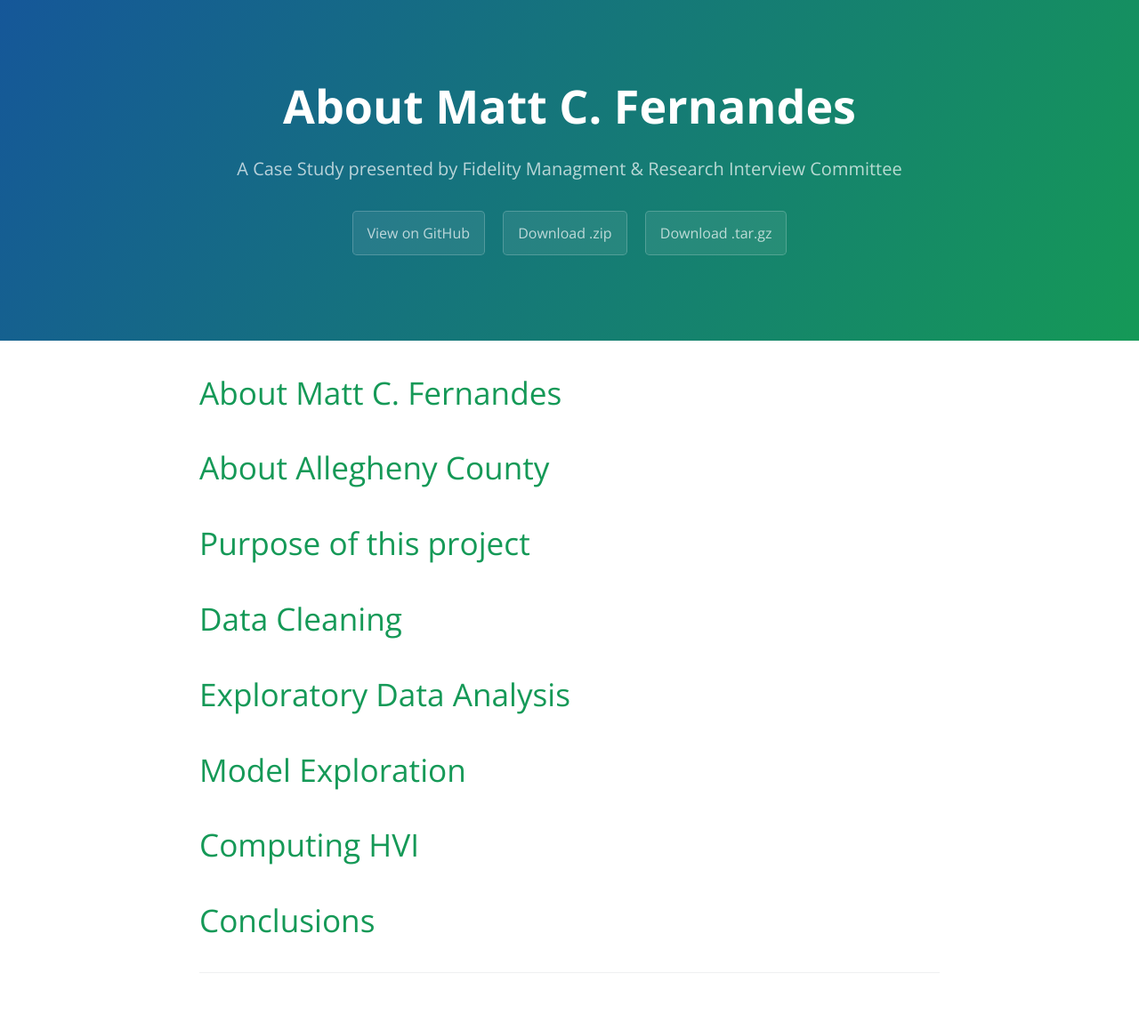
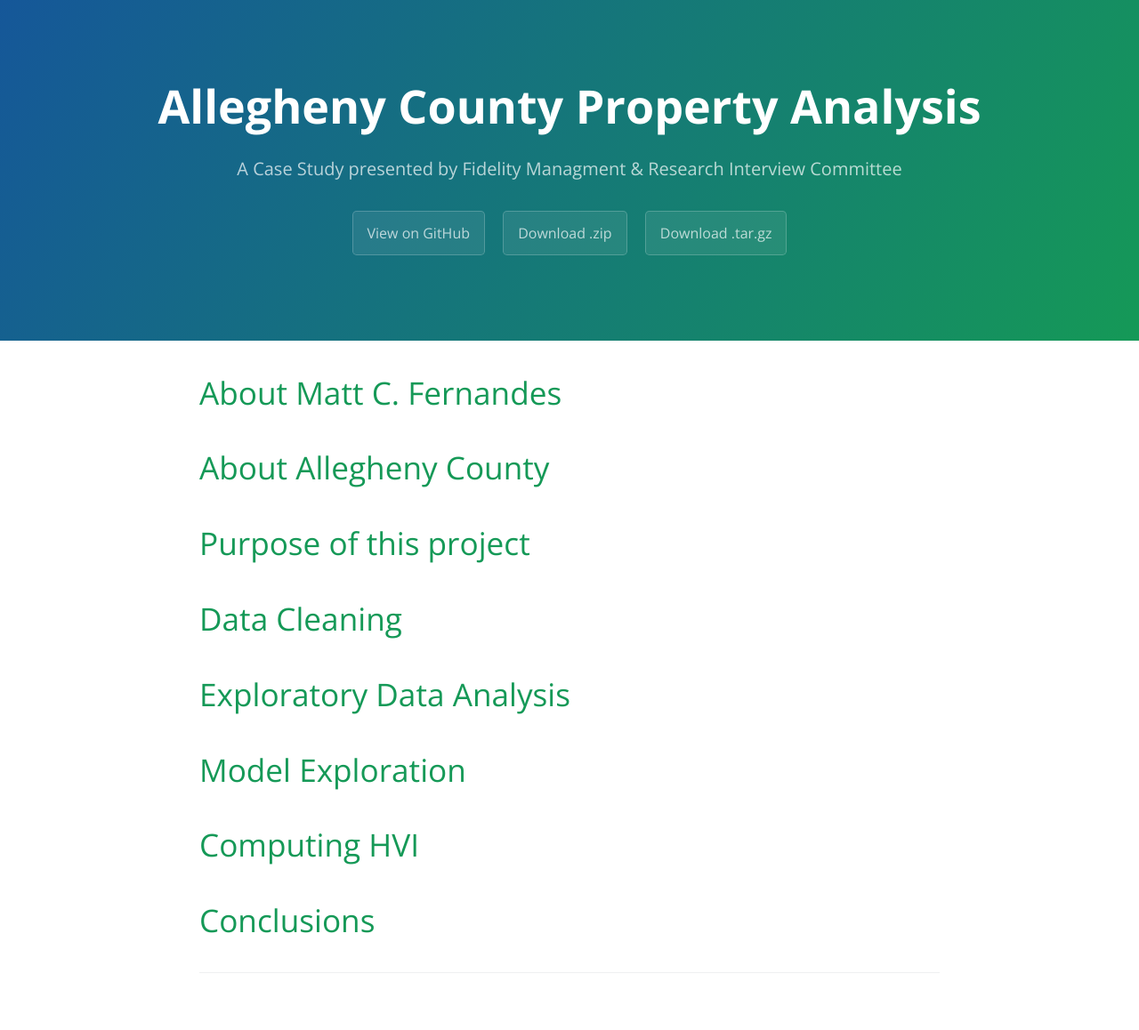
Before and after one commit to matheuscfernandes/fidelity-interview, a Jekyll site: the page built from index.md, in a window 1280 px wide. Shown: the whole page at 89% size. Built offline with Jekyll 4.4.1, drawn with Linux system fonts in a browser that asks for light colours; our own code applies the rules of GitHub Pages for plain Markdown files.

Commit message:
changed page title

```diff
--- a/index.md
+++ b/index.md
@@ -1,5 +1,7 @@
 ---
 layout: default
+title: Allegheny County Property Analysis
+description: A Case Study presented by Fidelity Managment & Research Interview Committee
 ---
 
 # About Matt C. Fernandes
```
